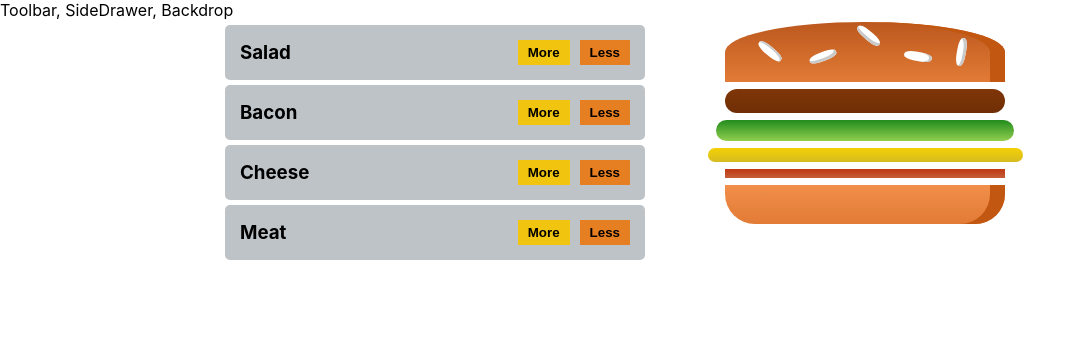
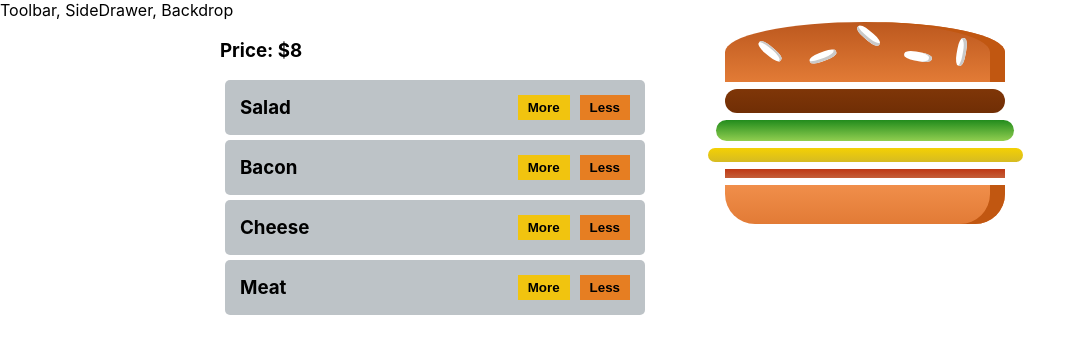
Before and after one commit to LucasSonego/BurgerBuilder, a React (Create React App) app: page / in a window 1280 px wide. Shown: the top 354 px of the page, without its empty margins (0-1082 px from the left). Built offline with nearby package versions, Linux system fonts and the light colour scheme.

Commit message:
feat: burger price

```diff
--- a/src/containers/BurgerBuilder/BurgerBuilder.js
+++ b/src/containers/BurgerBuilder/BurgerBuilder.js
@@ -65,9 +65,17 @@ export default function BurgerBuilder() {
     });
   }
 
+  function getPrice() {
+    if (ingredients.list.length > 0) {
+      return <h3>Price: ${ingredients.list.length * 2}</h3>;
+    }
+    return false;
+  }
+
   return (
     <Container>
       <Controls>
+        {getPrice()}
         {availableIngredients.map(i => renderBuildControl(i))}
       </Controls>
       <Burger ingredients={ingredients.list} />
```
